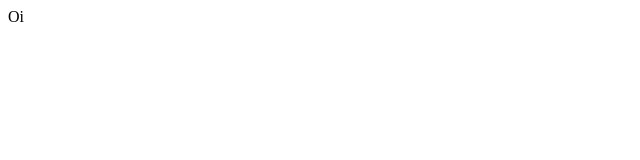
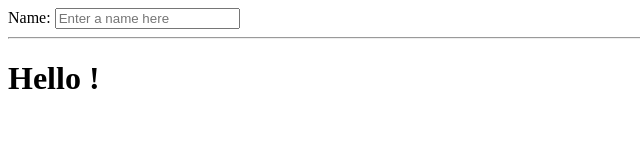
Before and after one commit to david27alves/vrversions, a plain HTML site: page index.html in a window 1280 px wide. Shown: the whole page, without its empty margins (0-640 px from the left). Drawn offline with nearby package versions, Linux system fonts and the light colour scheme.

Commit message:
Update index.html

```diff
--- a/index.html
+++ b/index.html
@@ -1 +1,16 @@
-Oi
+
+
+    <!doctype html>
+    <html ng-app>
+      <head>
+        <script src="https://ajax.googleapis.com/ajax/libs/angularjs/1.7.6/angular.min.js"></script>
+      </head>
+      <body>
+        <div>
+          <label>Name:</label>
+          <input type="text" ng-model="yourName" placeholder="Enter a name here">
+          <hr>
+          <h1>Hello {{yourName}}!</h1>
+        </div>
+      </body>
+    </html>
```
